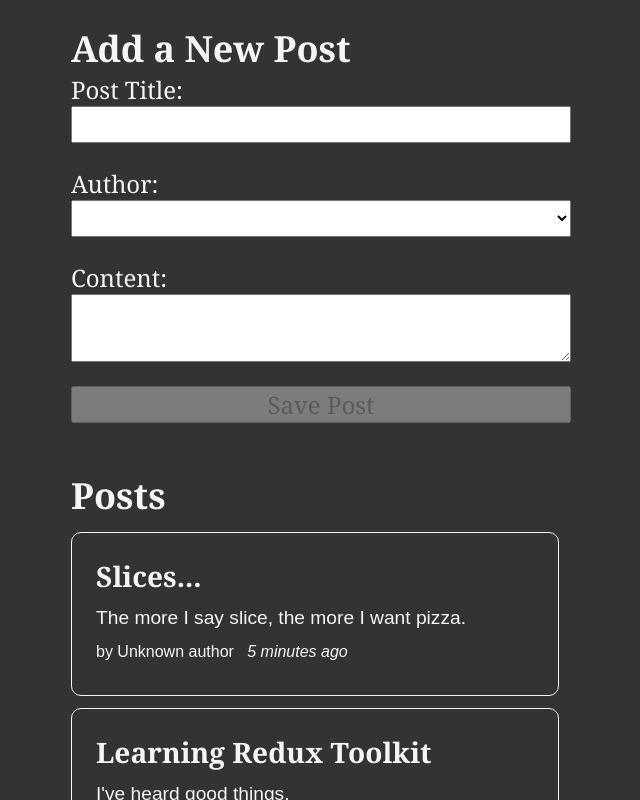
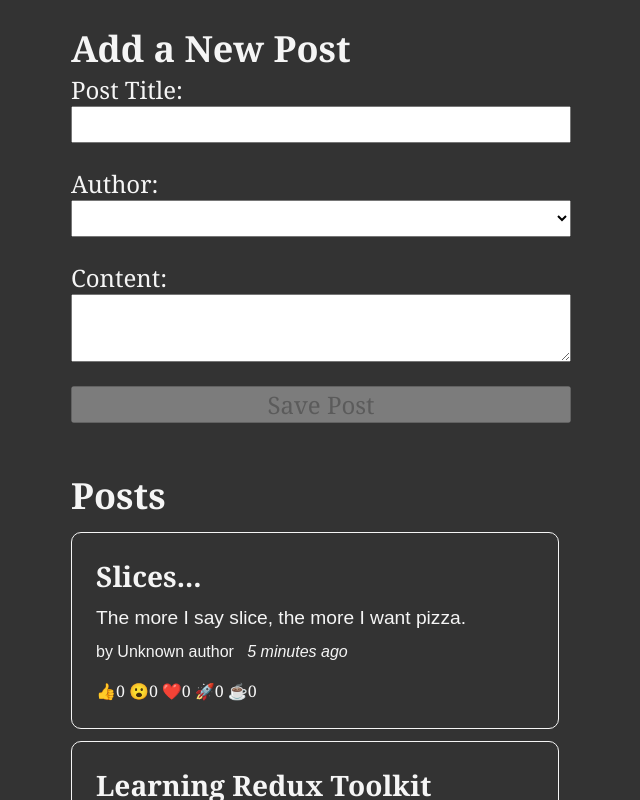
Before and after one commit to webQbe/react_redux, a React (Vite) app in the folder 2.bulletin_board_app/: page / in a window 1280 px wide. Shown: the top 800 px of the page, without its empty margins (319-959 px from the left). Built offline with nearby package versions, Linux system fonts and the light colour scheme.

Commit message:
Allowed users to react to posts with emojis & updated reaction counts

```diff
--- a/2.bulletin_board_app/src/features/posts/PostsList.jsx
+++ b/2.bulletin_board_app/src/features/posts/PostsList.jsx
@@ -3,6 +3,7 @@
 import { selectAllPosts } from './postSlice'; // Retrieve all posts from the Redux store
 import PostAuthor from './PostAuthor'; // Render Posts with Author Info
 import TimeAgo from './TimeAgo'; // Render Posts with Timestamps
+import ReactionButtons from './ReactionButtons' // Render Posts with Reaction Buttons and Counts
 
 const PostsList = () => {
     // Retrieve Posts from Redux Store
@@ -24,6 +25,7 @@
                 <PostAuthor userId={post.userId} /> {/* Display Author */}
                 <TimeAgo timestamp={post.date} /> {/* Display Timestamp */}
             </p>
+            <ReactionButtons post={post}/> {/* Include reaction buttons for each post */}
         </article>
     ))
 
--- /dev/null
+++ b/2.bulletin_board_app/src/features/posts/ReactionButtons.jsx
@@ -0,0 +1,42 @@
+/* Reaction Component */
+import { useDispatch } from "react-redux";
+import { reactionAdded } from "./postSlice";
+
+// Define reaction emojis
+const reactionEmoji = {
+    thumbsUp: '👍',
+    wow: '😮',
+    heart: '❤️',
+    rocket: '🚀',
+    coffee: '☕'
+}
+
+const ReactionButtons = ({ post }) => {
+    const dispatch = useDispatch()
+
+    // Map through each reaction to create buttons
+    const reactionButtons = Object.entries(reactionEmoji).map(([name, emoji]) => {
+        return (
+            <button
+                key={name}
+                type="button"
+                className="reactionButton"
+                onClick={() =>
+                    // Dispatch reactionAdded action when button is clicked
+                    dispatch(reactionAdded(
+                        // Dispatch postId and reaction with reactionAdded
+                        { postId: post.id, reaction: name }
+                    ))
+                }>
+                {/* Display the emoji & reaction count */}
+                { emoji /* If name = "thumbsUp", then emoji = "👍" */ }
+                { post.reactions[name] /* Accesses the reaction count */ }
+            </button>
+        )
+    })
+
+return <div>{reactionButtons}</div>
+
+}
+
+export default ReactionButtons
--- a/2.bulletin_board_app/src/features/posts/postSlice.jsx
+++ b/2.bulletin_board_app/src/features/posts/postSlice.jsx
@@ -9,15 +9,28 @@
         title: 'Learning Redux Toolkit',
         content: "I've heard good things.",
         date: sub(new Date(),
-                    // Subtract minutes from the current time to simulate past posts
-                    { minutes: 10 }
-                 ).toISOString() // Convert the date to an ISO string
+                    { minutes: 10 } // Subtract minutes to simulate past posts
+                 ).toISOString(), // Convert the date to an ISO string
+        reactions: { // Initial reaction count is 0
+            thumbsUp: 0,
+            wow: 0,
+            heart: 0,
+            rocket: 0,
+            coffee: 0
+        }
     },
     {
         id: '2',
         title: 'Slices...',
         content: "The more I say slice, the more I want pizza.",
-        date: sub(new Date(), { minutes: 5 }).toISOString() // 5 minutes ago
+        date: sub(new Date(), { minutes: 5 }).toISOString(), // 5 minutes ago
+        reactions: {
+            thumbsUp: 0,
+            wow: 0,
+            heart: 0,
+            rocket: 0,
+            coffee: 0
+        }
     }
 ]
 
@@ -33,28 +46,49 @@
                         // Take new post and add it to the state array
                         state.push(action.payload)
                     },
-                    // Use prepare() to keep the action preparation separate
-                    prepare(title, content, userId) {
+                // Use prepare() to keep the action preparation separate
+                prepare(title, content, userId) {
                         return {
                             payload: {
                                 id: nanoid(), // Generate unique ID
                                 title,
                                 content,
                                 date: new Date().toISOString(),// New posts get the current timestamp
-                                userId // Store the user who created the post
+                                userId, // Store the user who created the post
+                                // Each post has a reactions object for storing counts
+                                reactions: {
+                                    thumbsUp: 0,
+                                    wow: 0,
+                                    heart: 0,
+                                    rocket: 0,
+                                    coffee: 0
+                                }
                             }
                             /* Formats the action payload before passing it to the reducer */
                         }
-                    }
+                    },
+
+            },
+        /* Reducer for Adding Reactions */
+        reactionAdded(state, action){
+            // Extract postId & reaction from the payload
+            const { postId, reaction } = action.payload
+            // Finds the post by postId in the Redux store.
+            const existingPost = state.find(post => post.id === postId)
+            // If the post is found
+            if (existingPost){
+                // Increment the selected reaction count.
+                existingPost.reactions[reaction]++
             }
+        }
     }
 })
 
 // Allow components to retrieve all posts from the Redux store
 export const selectAllPosts = (state) => state.posts;
 
-// Export the postAdded action
-export const { postAdded } = postsSlice.actions
+// Export the postAdded & reactionAdded actions
+export const { postAdded, reactionAdded } = postsSlice.actions
 
 // Export the Reducer, so that it can be used in the Redux store
 export default postsSlice.reducer
```
